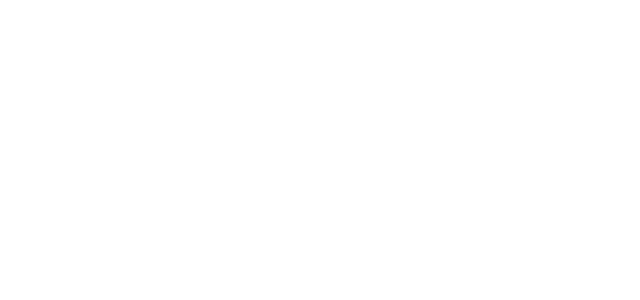
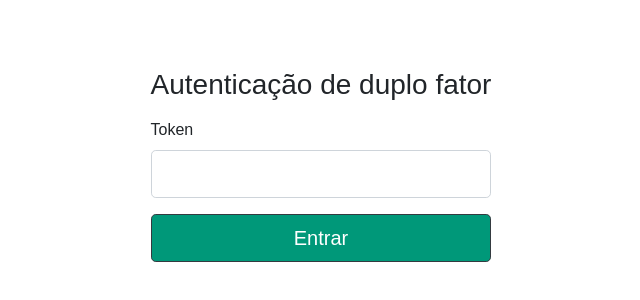
Before and after one commit to matheuseds/ControlFood-Frontend, a Nuxt app: page /duploFator in a window 1280 px wide. Before the commit this address had no page. Shown: the part 136-436 px from the top of the page, without its empty margins (319-959 px from the left). Built offline with nearby package versions, Linux system fonts and the light colour scheme.

Commit message:
duplo fator
Duplo fator
validação de cpf, e email

```diff
--- a/pages/cadastrarColaborador.vue
+++ b/pages/cadastrarColaborador.vue
@@ -128,8 +128,7 @@
       cpf: '',
       nome_empresa: '',
       email: '',
-      numero_matricula: '',
-      user_id: parseInt(localStorage.getItem('id')),
+      user_id: localStorage.getItem('token')
     },
     responseColor: null,
     responseMessage: null,
@@ -144,17 +143,24 @@
        * Patch = Atualizar dados
        * Delete = Excluir dados
        */
-      try {
-        const response = await this.$axios.$post(
+      console.log(this.colaborador.cpf)
+       const response = await this.$axios.$post(
           '/colaborador',
           this.colaborador
         )
-        this.responseColor = 'success'
+      try {
+        if( response.status === 203){
+          this.responseColor = 'danger'
+        }else{
+          this.responseColor = 'success'
+        }
+
         this.responseMessage = response.message
         this.showAlert = true
       } catch (error) {
+        console.log(error)
         this.responseColor = 'danger'
-        this.responseMessage = 'Ocorreu um erro'
+        this.responseMessage = response.message
         this.showAlert = true
       }
     },
--- /dev/null
+++ b/pages/duploFator.vue
@@ -0,0 +1,80 @@
+<template>
+  <main class="form-signin main">
+    <div class="card mt-n2">
+      <div class="card-body mt-n1">
+        <form @submit.prevent="login">
+          <h2 class="h3 mb-3 fw-normal text-center corTexto">Autenticação de duplo fator</h2>
+
+
+
+          <div class="form-group">
+            <label class="corTexto">Token</label>
+            <input
+              v-model="usuario.token"
+              required
+              class="form-control form-control-lg"
+            />
+          </div>
+
+          <b-button class="w-100 btn btn-lg btn-dark botao" type="submit"
+            >Entrar</b-button
+          >
+
+
+        </form>
+      </div>
+    </div>
+  </main>
+</template>
+
+<script>
+export default {
+  name: 'IndexPage',
+  data: () => ({
+    usuario: {
+    token: ''
+    },
+  }),
+
+  methods: {
+     login() {
+      try {
+         localStorage.setItem('token', this.usuario.token)
+        this.$router.push({ name: 'dashboardSite' })
+      } catch (error) {
+        this.responseColor = 'danger'
+        this.responseMessage = 'Ocorreu um erro'
+        this.showAlert = true
+      }
+    },
+  },
+
+}
+</script>
+
+<style>
+
+* {
+  font-family: sans-serif;
+}
+
+.btn-dark{
+  background-color:#009879;
+}
+
+
+.mt-n2 {
+  display: flex;
+
+  align-items: center;
+  justify-content: center;
+
+  box-shadow: none;
+  border: 0;
+}
+.mt-n1 {
+  margin-left: auto !important;
+  margin-right: auto !important;
+  margin-top: 15% !important;
+}
+</style>
--- a/pages/index.vue
+++ b/pages/index.vue
@@ -63,10 +63,10 @@
   methods: {
     async login() {
       try {
-        const response = await this.$axios.$post('/usuario/login', this.usuario)
-        localStorage.setItem('token', response.token)
-        localStorage.setItem('id', response.id)
-        this.$router.push({ name: 'dashboardSite' })
+         await this.$axios.$post('/usuario/login', this.usuario)
+        // localStorage.setItem('token', response.token)
+        // localStorage.setItem('id', response.id)
+        this.$router.push({ name: 'duploFator' })
       } catch (error) {
         this.responseColor = 'danger'
         this.responseMessage = 'Ocorreu um erro'
--- a/pages/relatorioGeral.vue
+++ b/pages/relatorioGeral.vue
@@ -62,7 +62,7 @@
       <button
         onclick="window.location.reload()"
         type="button"
-        class="btn btn-dark"
+        class="btn btn-dark ml-4"
       >
         <svg
           xmlns="http://www.w3.org/2000/svg"
@@ -126,7 +126,7 @@
   computed: {
     colaboradoresFiltrados() {
       return this.colaboradores.filter((colaborador) =>
-        colaborador.nome.toLowerCase().includes(this.pesquisa.toLowerCase())
+        colaborador.nome_empresa.toLowerCase().includes(this.pesquisa.toLowerCase())
       )
     },
   },
```
Also changed, not shown: .eslintrc.js.
